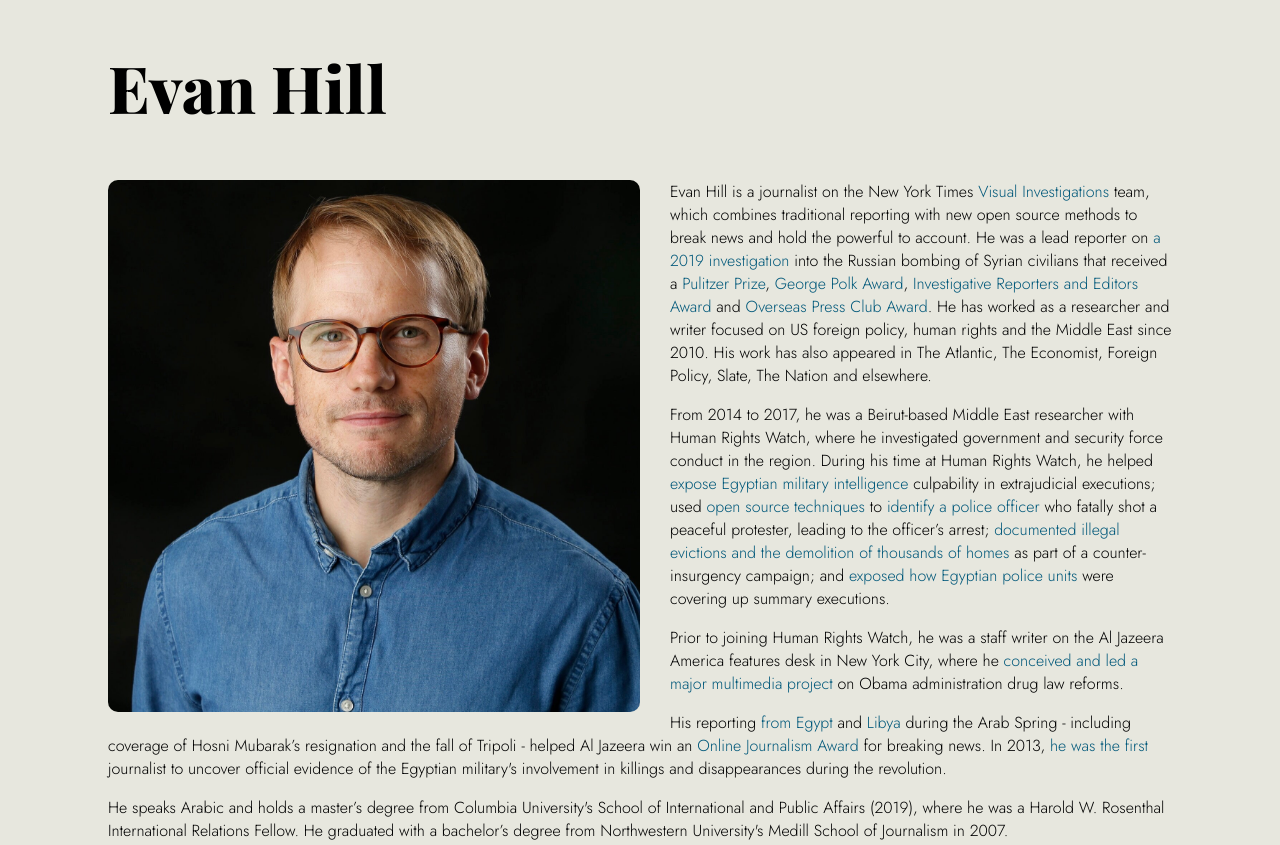
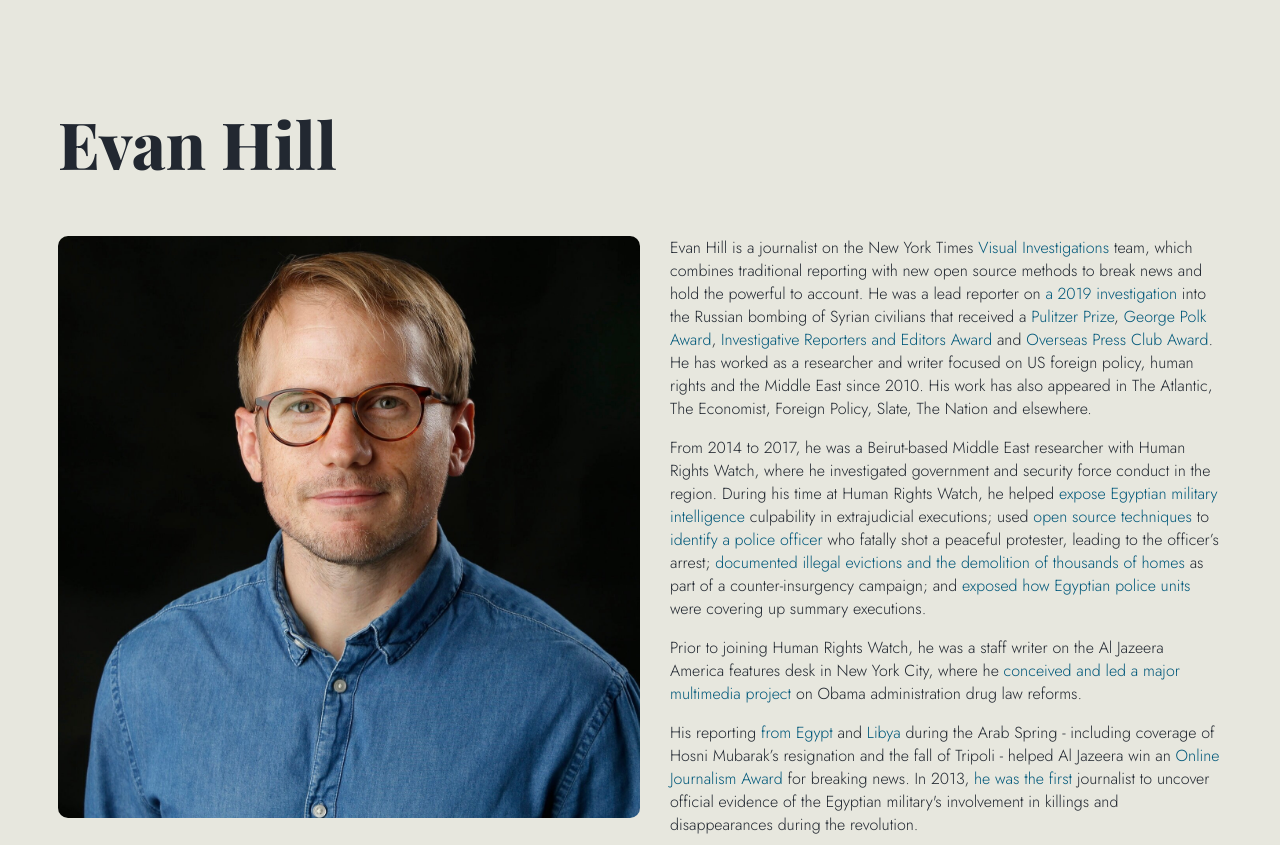
Before and after one commit to danecrozier/EvanHill, a plain HTML site: page index.html in a window 1280 px wide. Shown: the top 845 px of the page. Drawn offline with nearby package versions, Linux system fonts and the light colour scheme.

Commit message:
Update styles.css

```diff
--- a/CSS/styles.css
+++ b/CSS/styles.css
@@ -8,16 +8,18 @@ body {
 }
 
 .header {
-  margin: 0 100px;
+  margin: 100px 50px 50px 50px;
 }
 
 h1 {
   font-family: 'Playfair Display', serif;
   font-size: 65px;
+  color: #222831;
 }
 
 p {
   font-family: 'Jost', sans-serif;
+  color: #222831;
 }
 
 a {
@@ -26,7 +28,7 @@ a {
 }
 
 .block-1 {
-  margin: 50px 100px;
+  margin: 50px;
 }
 
 .profile-photo {
```
